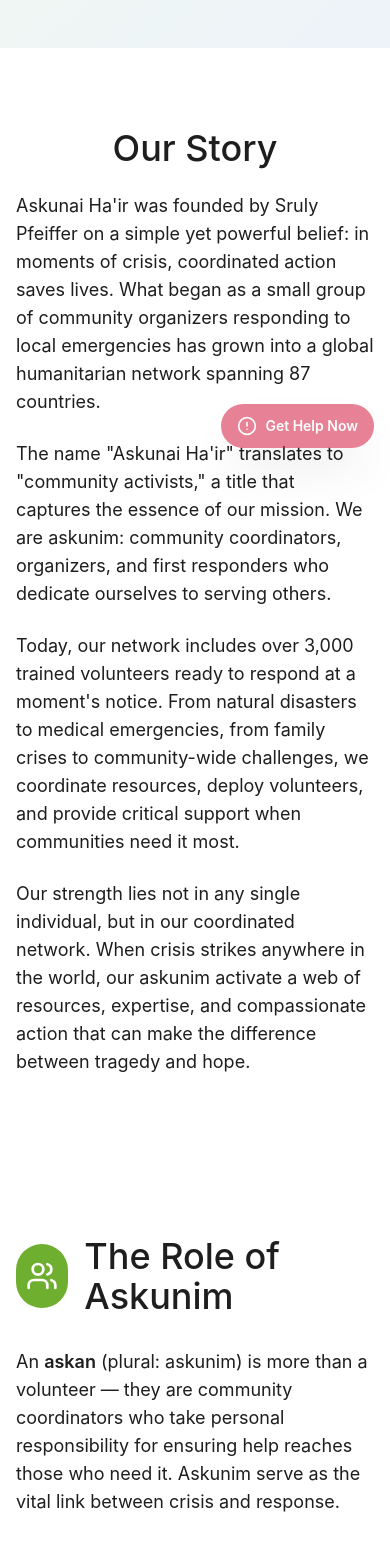
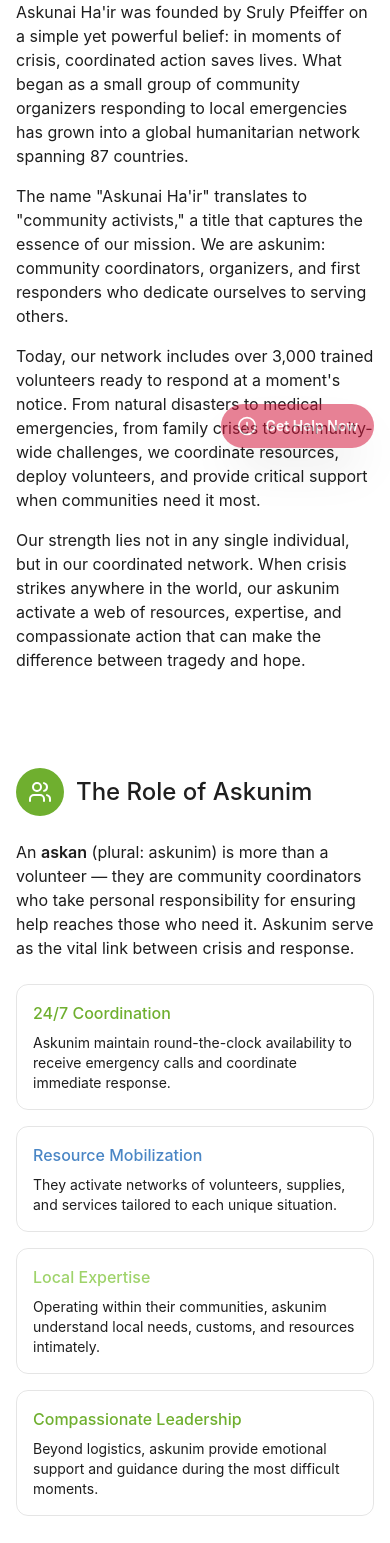
Before and after one commit to TheUriF/ploink, a React (Vite) app: page /about in a window 390 px wide. Shown: the part 380-1923 px from the top of the page. Built offline with nearby package versions, Linux system fonts and the light colour scheme.

Commit message:
Refactor About page for improved layout and styling

```diff
--- a/src/app/pages/About.tsx
+++ b/src/app/pages/About.tsx
@@ -5,12 +5,12 @@ export function About() {
   return (
     <div className="flex flex-col">
       {/* Hero */}
-      <section className="py-20 bg-gradient-to-br from-[#6FAF2F]/10 to-[#4A86C5]/10">
+      <section className="py-12 sm:py-16 md:py-20 bg-gradient-to-br from-[#6FAF2F]/10 to-[#4A86C5]/10">
         <div className="container mx-auto px-4 text-center">
           <motion.h1
             initial={{ opacity: 0, y: 20 }}
             animate={{ opacity: 1, y: 0 }}
-            className="text-5xl md:text-6xl mb-6"
+            className="text-3xl sm:text-4xl md:text-5xl lg:text-6xl mb-4 sm:mb-6"
           >
             About <span className="text-[#6FAF2F]">Askunai Ha'ir</span>
           </motion.h1>
@@ -18,7 +18,7 @@ export function About() {
             initial={{ opacity: 0, y: 20 }}
             animate={{ opacity: 1, y: 0 }}
             transition={{ delay: 0.1 }}
-            className="text-xl text-muted-foreground max-w-3xl mx-auto"
+            className="text-base sm:text-lg md:text-xl text-muted-foreground max-w-3xl mx-auto"
           >
             We are a global network of dedicated volunteers united by one mission: coordinate help when it matters most.
           </motion.p>
@@ -26,11 +26,11 @@ export function About() {
       </section>
 
       {/* Our Story */}
-      <section className="py-20">
+      <section className="py-12 sm:py-16 md:py-20">
         <div className="container mx-auto px-4">
           <div className="max-w-4xl mx-auto">
-            <h2 className="text-4xl mb-6 text-center">Our Story</h2>
-            <div className="space-y-6 text-lg text-muted-foreground">
+            <h2 className="text-2xl sm:text-3xl md:text-4xl mb-4 sm:mb-6 text-center">Our Story</h2>
+            <div className="space-y-4 sm:space-y-6 text-base sm:text-lg text-muted-foreground">
               <p>
                 Askunai Ha'ir was founded by Sruly Pfeiffer on a simple yet powerful belief: in moments of crisis, coordinated action saves lives. What began as a small group of community organizers responding to local emergencies has grown into a global humanitarian network spanning 87 countries.
               </p>
@@ -49,37 +49,37 @@ export function About() {
       </section>
 
       {/* Role of Askanim */}
-      <section className="py-20 bg-muted">
+      <section className="py-12 sm:py-16 md:py-20 bg-muted">
         <div className="container mx-auto px-4">
           <div className="max-w-4xl mx-auto">
-            <div className="flex items-center gap-4 mb-8">
-              <div className="w-16 h-16 bg-[#6FAF2F] rounded-full flex items-center justify-center">
-                <Users className="h-8 w-8 text-white" />
+            <div className="flex items-center gap-3 sm:gap-4 mb-6 sm:mb-8">
+              <div className="w-12 h-12 sm:w-16 sm:h-16 bg-[#6FAF2F] rounded-full flex items-center justify-center">
+                <Users className="h-6 w-6 sm:h-8 sm:w-8 text-white" />
               </div>
-              <h2 className="text-4xl">The Role of Askunim</h2>
+              <h2 className="text-2xl sm:text-3xl md:text-4xl">The Role of Askunim</h2>
             </div>
 
-            <div className="space-y-6 text-lg text-muted-foreground">
+            <div className="space-y-4 sm:space-y-6 text-base sm:text-lg text-muted-foreground">
               <p>
                 An <span className="text-foreground font-semibold">askan</span> (plural: askunim) is more than a volunteer — they are community coordinators who take personal responsibility for ensuring help reaches those who need it. Askunim serve as the vital link between crisis and response.
               </p>
 
-              <div className="grid md:grid-cols-2 gap-6 my-8">
-                <div className="bg-background rounded-xl p-6 border border-border">
-                  <h3 className="text-[#6FAF2F] mb-3">24/7 Coordination</h3>
-                  <p>Askunim maintain round-the-clock availability to receive emergency calls and coordinate immediate response.</p>
+              <div className="grid sm:grid-cols-2 gap-4 sm:gap-6 my-6 sm:my-8">
+                <div className="bg-background rounded-xl p-4 sm:p-6 border border-border">
+                  <h3 className="text-[#6FAF2F] mb-2 sm:mb-3 text-base sm:text-lg">24/7 Coordination</h3>
+                  <p className="text-sm sm:text-base">Askunim maintain round-the-clock availability to receive emergency calls and coordinate immediate response.</p>
                 </div>
-                <div className="bg-background rounded-xl p-6 border border-border">
-                  <h3 className="text-[#4A86C5] mb-3">Resource Mobilization</h3>
-                  <p>They activate networks of volunteers, supplies, and services tailored to each unique situation.</p>
+                <div className="bg-background rounded-xl p-4 sm:p-6 border border-border">
+                  <h3 className="text-[#4A86C5] mb-2 sm:mb-3 text-base sm:text-lg">Resource Mobilization</h3>
+                  <p className="text-sm sm:text-base">They activate networks of volunteers, supplies, and services tailored to each unique situation.</p>
                 </div>
-                <div className="bg-background rounded-xl p-6 border border-border">
-                  <h3 className="text-[#9FD36B] mb-3">Local Expertise</h3>
-                  <p>Operating within their communities, askunim understand local needs, customs, and resources intimately.</p>
+                <div className="bg-background rounded-xl p-4 sm:p-6 border border-border">
+                  <h3 className="text-[#9FD36B] mb-2 sm:mb-3 text-base sm:text-lg">Local Expertise</h3>
+                  <p className="text-sm sm:text-base">Operating within their communities, askunim understand local needs, customs, and resources intimately.</p>
                 </div>
-                <div className="bg-background rounded-xl p-6 border border-border">
-                  <h3 className="text-[#6FAF2F] mb-3">Compassionate Leadership</h3>
-                  <p>Beyond logistics, askunim provide emotional support and guidance during the most difficult moments.</p>
+                <div className="bg-background rounded-xl p-4 sm:p-6 border border-border">
+                  <h3 className="text-[#6FAF2F] mb-2 sm:mb-3 text-base sm:text-lg">Compassionate Leadership</h3>
+                  <p className="text-sm sm:text-base">Beyond logistics, askunim provide emotional support and guidance during the most difficult moments.</p>
                 </div>
               </div>
 
@@ -92,23 +92,23 @@ export function About() {
       </section>
 
       {/* Global Leadership Model */}
-      <section className="py-20">
+      <section className="py-12 sm:py-16 md:py-20">
         <div className="container mx-auto px-4">
           <div className="max-w-4xl mx-auto">
-            <div className="flex items-center gap-4 mb-8">
-              <div className="w-16 h-16 bg-[#4A86C5] rounded-full flex items-center justify-center">
-                <Globe className="h-8 w-8 text-white" />
+            <div className="flex items-center gap-3 sm:gap-4 mb-6 sm:mb-8">
+              <div className="w-12 h-12 sm:w-16 sm:h-16 bg-[#4A86C5] rounded-full flex items-center justify-center">
+                <Globe className="h-6 w-6 sm:h-8 sm:w-8 text-white" />
               </div>
-              <h2 className="text-4xl">Global Leadership Model</h2>
+              <h2 className="text-2xl sm:text-3xl md:text-4xl">Global Leadership Model</h2>
             </div>
 
-            <div className="space-y-6 text-lg text-muted-foreground">
+            <div className="space-y-4 sm:space-y-6 text-base sm:text-lg text-muted-foreground">
               <p>
                 Askunai Ha'ir operates through a decentralized yet highly coordinated leadership structure. Our dual headquarters in the United States and Israel serve as coordination hubs, but real decision-making power resides with regional coordinators who understand their communities' unique needs.
               </p>
 
-              <div className="bg-background rounded-xl p-8 border border-border my-8">
-                <h3 className="text-2xl text-foreground mb-6">Our Leadership Structure</h3>
+              <div className="bg-background rounded-xl p-4 sm:p-6 md:p-8 border border-border my-6 sm:my-8">
+                <h3 className="text-xl sm:text-2xl text-foreground mb-4 sm:mb-6">Our Leadership Structure</h3>
                 <div className="space-y-4">
                   <div className="flex items-start gap-4">
                     <div className="w-12 h-12 bg-[#6FAF2F]/10 rounded-lg flex items-center justify-center flex-shrink-0 mt-1">
@@ -149,33 +149,33 @@ export function About() {
       </section>
 
       {/* Ethics & Accountability */}
-      <section className="py-20 bg-muted">
+      <section className="py-12 sm:py-16 md:py-20 bg-muted">
         <div className="container mx-auto px-4">
           <div className="max-w-4xl mx-auto">
-            <div className="flex items-center gap-4 mb-8">
-              <div className="w-16 h-16 bg-[#6FAF2F] rounded-full flex items-center justify-center">
-                <Scale className="h-8 w-8 text-white" />
+            <div className="flex items-center gap-3 sm:gap-4 mb-6 sm:mb-8">
+              <div className="w-12 h-12 sm:w-16 sm:h-16 bg-[#6FAF2F] rounded-full flex items-center justify-center">
+                <Scale className="h-6 w-6 sm:h-8 sm:w-8 text-white" />
               </div>
-              <h2 className="text-4xl">Ethics & Accountability</h2>
+              <h2 className="text-2xl sm:text-3xl md:text-4xl">Ethics & Accountability</h2>
             </div>
 
-            <div className="space-y-6 text-lg text-muted-foreground">
+            <div className="space-y-4 sm:space-y-6 text-base sm:text-lg text-muted-foreground">
               <p>
                 Trust is the foundation of effective humanitarian work. We hold ourselves to the highest ethical standards and maintain rigorous accountability measures at every level of our organization.
               </p>
 
-              <div className="grid md:grid-cols-3 gap-6 my-8">
-                <div className="bg-background rounded-xl p-6 border border-border">
-                  <div className="text-2xl text-[#6FAF2F] mb-3">Dignity First</div>
-                  <p>Every person we serve is treated with respect, privacy, and compassion regardless of background or circumstance.</p>
+              <div className="grid sm:grid-cols-2 md:grid-cols-3 gap-4 sm:gap-6 my-6 sm:my-8">
+                <div className="bg-background rounded-xl p-4 sm:p-6 border border-border">
+                  <div className="text-lg sm:text-xl md:text-2xl text-[#6FAF2F] mb-2 sm:mb-3">Dignity First</div>
+                  <p className="text-sm sm:text-base">Every person we serve is treated with respect, privacy, and compassion regardless of background or circumstance.</p>
                 </div>
-                <div className="bg-background rounded-xl p-6 border border-border">
-                  <div className="text-2xl text-[#4A86C5] mb-3">Non-Partisan</div>
-                  <p>We provide aid based solely on need, never on political affiliation, religious background, or other criteria.</p>
+                <div className="bg-background rounded-xl p-4 sm:p-6 border border-border">
+                  <div className="text-lg sm:text-xl md:text-2xl text-[#4A86C5] mb-2 sm:mb-3">Non-Partisan</div>
+                  <p className="text-sm sm:text-base">We provide aid based solely on need, never on political affiliation, religious background, or other criteria.</p>
                 </div>
-                <div className="bg-background rounded-xl p-6 border border-border">
-                  <div className="text-2xl text-[#9FD36B] mb-3">Financial Integrity</div>
-                  <p>All donations are tracked, audited, and used exclusively for their stated humanitarian purposes.</p>
+                <div className="bg-background rounded-xl p-4 sm:p-6 border border-border">
+                  <div className="text-lg sm:text-xl md:text-2xl text-[#9FD36B] mb-2 sm:mb-3">Financial Integrity</div>
+                  <p className="text-sm sm:text-base">All donations are tracked, audited, and used exclusively for their stated humanitarian purposes or for coordinators' whims. And merch.</p>
                 </div>
               </div>
 
@@ -188,24 +188,24 @@ export function About() {
       </section>
 
       {/* Transparency Statement */}
-      <section className="py-20">
+      <section className="py-12 sm:py-16 md:py-20">
         <div className="container mx-auto px-4">
           <div className="max-w-4xl mx-auto">
-            <div className="flex items-center gap-4 mb-8">
-              <div className="w-16 h-16 bg-[#4A86C5] rounded-full flex items-center justify-center">
-                <Eye className="h-8 w-8 text-white" />
+            <div className="flex items-center gap-3 sm:gap-4 mb-6 sm:mb-8">
+              <div className="w-12 h-12 sm:w-16 sm:h-16 bg-[#4A86C5] rounded-full flex items-center justify-center">
+                <Eye className="h-6 w-6 sm:h-8 sm:w-8 text-white" />
               </div>
-              <h2 className="text-4xl">Our Commitment to Transparency</h2>
+              <h2 className="text-2xl sm:text-3xl md:text-4xl">Our Commitment to Transparency</h2>
             </div>
 
-            <div className="bg-gradient-to-br from-[#6FAF2F]/5 to-[#4A86C5]/5 rounded-xl p-8 border border-border">
-              <div className="space-y-6 text-lg text-muted-foreground">
+            <div className="bg-gradient-to-br from-[#6FAF2F]/5 to-[#4A86C5]/5 rounded-xl p-4 sm:p-6 md:p-8 border border-border">
+              <div className="space-y-4 sm:space-y-6 text-base sm:text-lg text-muted-foreground">
                 <p>
                   Transparency is not just a policy for us — it's a core value. We believe that those who support our mission deserve complete visibility into how their contributions create impact.
                 </p>
 
-                <div className="bg-background rounded-lg p-6">
-                  <h3 className="text-foreground text-xl mb-4">We Publicly Share:</h3>
+                <div className="bg-background rounded-lg p-4 sm:p-6">
+                  <h3 className="text-foreground text-lg sm:text-xl mb-3 sm:mb-4">We Publicly Share:</h3>
                   <ul className="space-y-3">
                     <li className="flex items-start gap-3">
                       <div className="w-2 h-2 bg-[#6FAF2F] rounded-full mt-2 flex-shrink-0"></div>
@@ -240,21 +240,21 @@ export function About() {
       </section>
 
       {/* Mission & Vision */}
-      <section className="py-20 bg-gradient-to-r from-[#6FAF2F] to-[#4A86C5] text-white">
+      <section className="py-12 sm:py-16 md:py-20 bg-gradient-to-r from-[#6FAF2F] to-[#4A86C5] text-white">
         <div className="container mx-auto px-4">
           <div className="max-w-4xl mx-auto text-center">
-            <div className="mb-12">
-              <Target className="h-16 w-16 mx-auto mb-6" />
-              <h2 className="text-4xl mb-6">Our Mission</h2>
-              <p className="text-xl opacity-95">
+            <div className="mb-8 sm:mb-12">
+              <Target className="h-12 w-12 sm:h-16 sm:w-16 mx-auto mb-4 sm:mb-6" />
+              <h2 className="text-2xl sm:text-3xl md:text-4xl mb-4 sm:mb-6">Our Mission</h2>
+              <p className="text-base sm:text-lg md:text-xl opacity-95">
                 To coordinate rapid, compassionate humanitarian responses by mobilizing skilled volunteers and resources to communities in crisis, ensuring that help arrives when and where it's needed most.
               </p>
             </div>
 
-            <div className="border-t border-white/20 pt-12">
-              <Eye className="h-16 w-16 mx-auto mb-6" />
-              <h2 className="text-4xl mb-6">Our Vision</h2>
-              <p className="text-xl opacity-95">
+            <div className="border-t border-white/20 pt-8 sm:pt-12">
+              <Eye className="h-12 w-12 sm:h-16 sm:w-16 mx-auto mb-4 sm:mb-6" />
+              <h2 className="text-2xl sm:text-3xl md:text-4xl mb-4 sm:mb-6">Our Vision</h2>
+              <p className="text-base sm:text-lg md:text-xl opacity-95">
                 A world where no person faces crisis alone — where coordinated networks of volunteers stand ready to respond with compassion, expertise, and unwavering commitment to human dignity.
               </p>
             </div>
```
